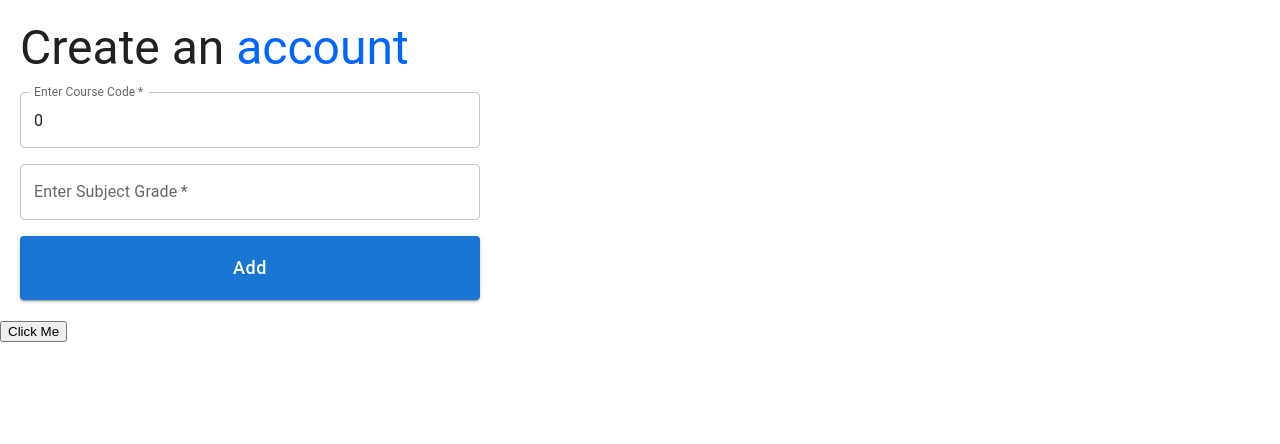
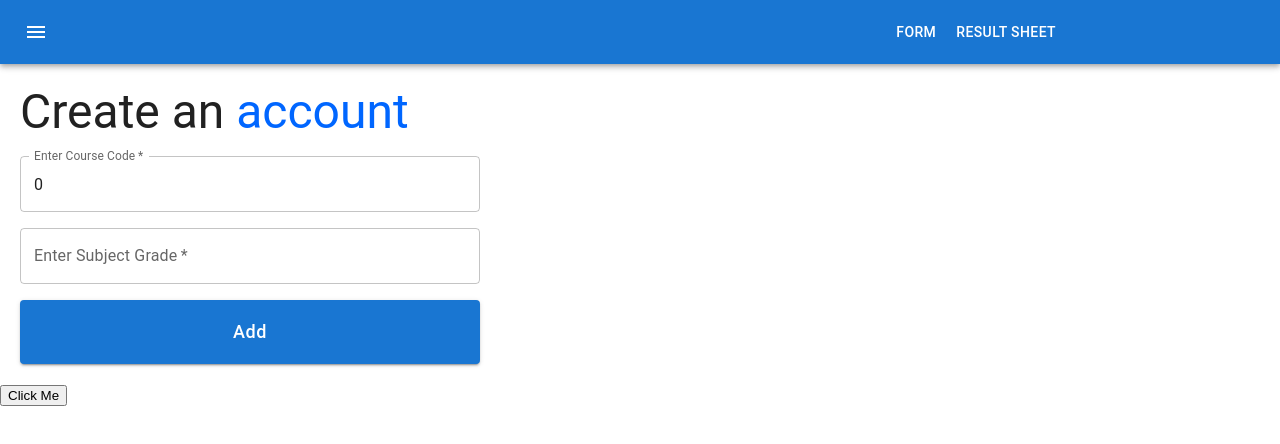
Before and after one commit to Dilini-Shashikala-Gnanarathne/Let-Me-Do, a React (Create React App) app in the folder frontend/: page / in a window 1280 px wide. Shown: the top 444 px of the page. Built offline with nearby package versions, Linux system fonts and the light colour scheme; no server answers.

Commit message:
Header created

```diff
--- a/frontend/package.json
+++ b/frontend/package.json
@@ -5,6 +5,7 @@
   "dependencies": {
     "@emotion/react": "^11.11.4",
     "@emotion/styled": "^11.11.5",
+    "@mui/icons-material": "^5.15.19",
     "@mui/material": "^5.15.19",
     "@testing-library/jest-dom": "^5.17.0",
     "@testing-library/react": "^13.4.0",
--- a/frontend/src/App.jsx
+++ b/frontend/src/App.jsx
@@ -3,7 +3,7 @@
 import {useNavigate} from 'react-router-dom'
 import Axios from 'axios';
 import { useEffect, useState} from 'react'
-
+import Header from './Component/Header';
 const App = () => {
   const[users , setUsers]=useState([]);
   const [submited, setSubmited] = useState(false);
@@ -74,7 +74,11 @@
     })
   }
   return (
+
     <div>
+      <header>
+        <Header />
+      </header>
       <UserForm  addUser={addUser}
       updateUser={updateUser}
       submited={submited}
--- /dev/null
+++ b/frontend/src/Component/Header.jsx
@@ -0,0 +1,40 @@
+import * as React from 'react';
+import AppBar from '@mui/material/AppBar';
+import Box from '@mui/material/Box';
+import Toolbar from '@mui/material/Toolbar';
+import Typography from '@mui/material/Typography';
+import Button from '@mui/material/Button';
+import IconButton from '@mui/material/IconButton';
+import MenuIcon from '@mui/icons-material/Menu';
+import {useNavigate} from 'react-router-dom'
+
+export default function Header() {
+    const navigate = useNavigate();
+
+  return (
+    <Box sx={{ flexGrow: 1 }}>
+      <AppBar position="static">
+        <Toolbar>
+          <IconButton
+            size="large"
+            edge="start"
+            color="inherit"
+            aria-label="menu"
+            sx={{ mr: 2 }}
+          >
+            <MenuIcon />
+          </IconButton>
+          <Typography variant="h6" component="div" sx={{ flexGrow: 1 }}>
+
+          </Typography>
+          <Button color="inherit" onClick={e=>{navigate('./Users')}}>Form</Button>
+          <Button color="inherit" onClick={e=>{navigate('./Users')}}>Result Sheet</Button>
+          <Button color="inherit" onClick={e=>{navigate('./Users')}}></Button>
+          <Button color="inherit" onClick={e=>{navigate('./Users')}}></Button>
+          <Button color="inherit" onClick={e=>{navigate('./Users')}}></Button>
+
+        </Toolbar>
+      </AppBar>
+    </Box>
+  );
+}
```
Also changed, not shown: frontend/src/Pages/Result.jsx (added), 1 other file (tests, documents, lock files or other folders).
